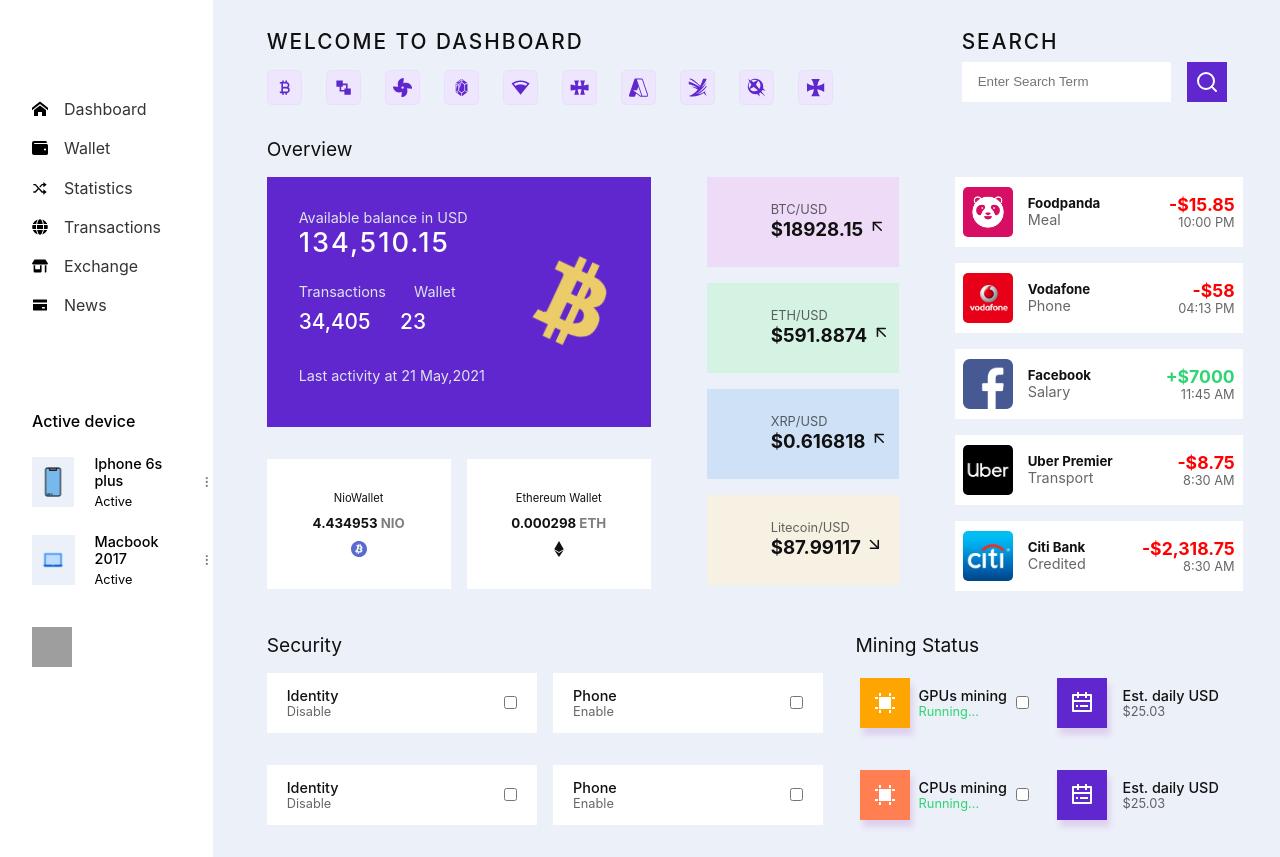
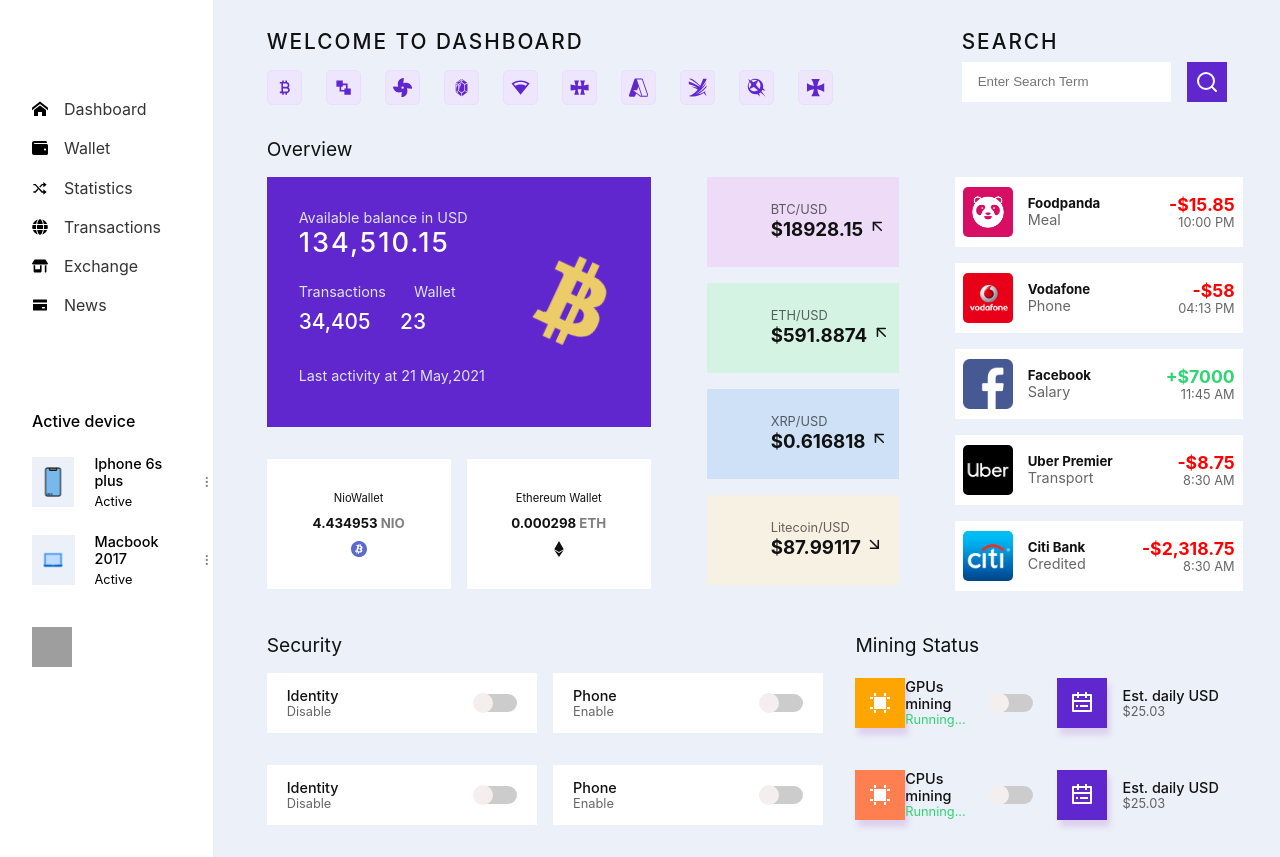
Before and after one commit to DebasisSaikia/Dashboard-react, a React (Create React App) app: page / in a window 1280 px wide. Built offline with nearby package versions, Linux system fonts and the light colour scheme; grey boxes are pictures that could not be loaded.

Commit message:
custom checkbox done

```diff
--- a/src/components/dashboard/bottomsection/bottom.module.css
+++ b/src/components/dashboard/bottomsection/bottom.module.css
@@ -79,3 +79,67 @@
     font-size: 1.5rem;
     color: white;
 }
+
+/* custom switch */
+
+.switch {
+    position: relative;
+    display: inline-block;
+    width: 40px;
+    height: 18px;
+}
+
+.switch input {
+    opacity: 0;
+    width: 0;
+    height: 0;
+}
+
+.slider {
+    position: absolute;
+    cursor: pointer;
+    top: 0;
+    left: 0;
+    right: 0;
+    bottom: 0;
+    background-color: #ccc;
+    -webkit-transition: .4s;
+    transition: .4s;
+}
+
+.slider:before {
+    position: absolute;
+    content: "";
+    height: 20px;
+    width: 20px;
+    left: -4px;
+    /* bottom: 0.5px; */
+    top: -1px;
+    background-color: rgb(245, 238, 238);
+    -webkit-transition: .4s;
+    transition: .4s;
+}
+
+input:checked+.slider {
+    background-color: #21f34f;
+}
+
+input:focus+.slider {
+    box-shadow: 0 0 1px #21f34f;
+}
+
+input:checked+.slider:before {
+    -webkit-transform: translateX(26px);
+    -ms-transform: translateX(26px);
+    transform: translateX(26px);
+}
+
+/* Rounded sliders */
+
+.slider#round {
+    border-radius: 34px;
+}
+
+.slider#round:before {
+    border-radius: 50%;
+}
--- a/src/components/dashboard/bottomsection/index.js
+++ b/src/components/dashboard/bottomsection/index.js
@@ -3,6 +3,16 @@
 import { miningData } from "./bottomSectionData";
 
 const BottomSection = () => {
+  // reusable custom checkbox
+  const customCheckbox = () => {
+    return (
+      <label className={styles.switch}>
+        <input type="checkbox" />
+        <span className={styles.slider} id={styles.round} />
+      </label>
+    );
+  };
+
   return (
     <div className={styles.bottom_section}>
       <div className={styles.security_container}>
@@ -13,28 +23,28 @@
               <h5>Identity</h5>
               <p>Disable</p>
             </div>
-            <input type="checkbox" name="" id="" />
+            {customCheckbox()}
           </div>
           <div className={styles.security_card}>
             <div>
               <h5>Phone</h5>
               <p>Enable</p>
             </div>
-            <input type="checkbox" name="" id="" />
+            {customCheckbox()}
           </div>
           <div className={styles.security_card}>
             <div>
               <h5>Identity</h5>
               <p>Disable</p>
             </div>
-            <input type="checkbox" name="" id="" />
+            {customCheckbox()}
           </div>
           <div className={styles.security_card}>
             <div>
               <h5>Phone</h5>
               <p>Enable</p>
             </div>
-            <input type="checkbox" name="" id="" />
+            {customCheckbox()}
           </div>
         </div>
       </div>
@@ -54,7 +64,7 @@
                   <h5>{data.miningName}</h5>
                   <p style={{ color: data?.isRunning }}>{data.status}</p>
                 </div>
-                {data?.isCheckbox && <input type="checkbox" name="" id="" />}
+                {data?.isCheckbox && customCheckbox()}
               </div>
             );
           })}
```
